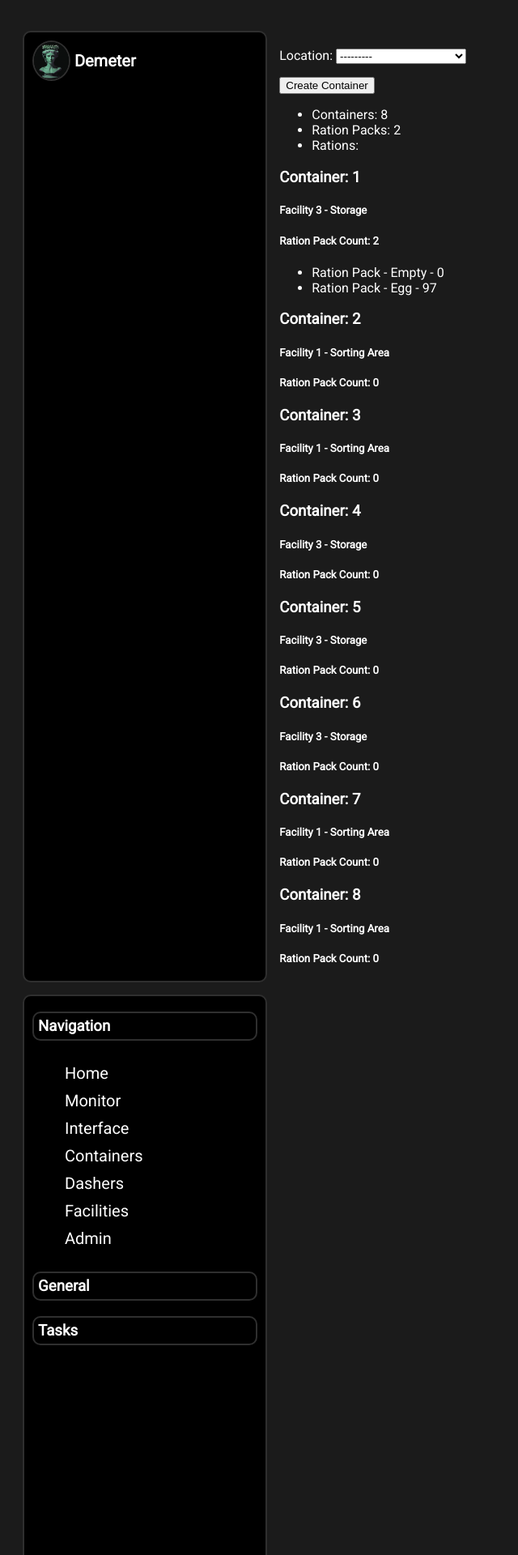
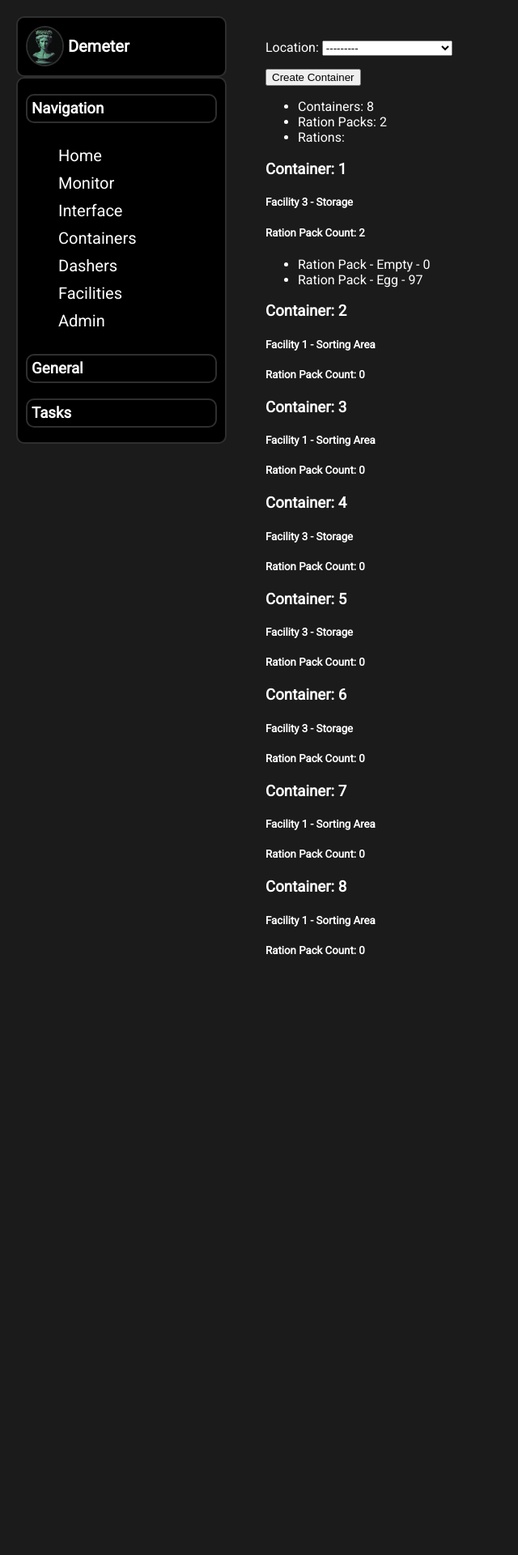
Before and after one commit to patteg21/Demeter, a Django app: page /containers/ in a window 1280 px wide. Shown: the top 1920 px of the page at 81% size, without its empty margins (0-640 px from the left). After the commit the page ends 1179 px from the top, so only its background shows below. Run offline with Django 4.2, Linux system fonts and the light colour scheme; data comes from the database, SQL or seed files in the repository; some web fonts are replaced.

Commit message:
clean base template ux/ui

```diff
--- a/demeter/inhabitant/static/css/base.css
+++ b/demeter/inhabitant/static/css/base.css
@@ -7,11 +7,15 @@
 }
 
 .layout-wrapper {
-    display: grid;
-    grid-template-columns: 1fr 3fr;
-    grid-gap: 15px;
-    grid-auto-rows: minmax(100px, auto);
-    padding-top: 10px;
+    position: fixed;
+    left: 0;
+    top: 0;
+    width: 300px;
+    height: 100%;
+    background-color: #1b1b1b;
+    color: #fff;
+    padding: 20px;
+    box-sizing: border-box;
 }
 
 
@@ -31,8 +35,7 @@
     background-color: black;
     border-radius: 10px 10px 10px 10px;
     display: flex;
-    grid-row: 1;
-    grid-column: 1;
+
 }
 
 .demeter-figure > img{
@@ -98,3 +101,8 @@
 .nav-list > li > a:hover {
     color: #2f2f2f;
   }
+
+
+.other-pages-bodies{
+    padding-left: 300px;
+}
--- a/demeter/inhabitant/templates/inhabitant/base.html
+++ b/demeter/inhabitant/templates/inhabitant/base.html
@@ -14,13 +14,12 @@
 </head>
 
 <body class="body">
+<div>
     <div class="layout-wrapper">
         <div class="demeter-figure">
             <img alt="dem" src="{% static 'img/demeter-Img.png' %}">
             <h1>Demeter</h1>
         </div>
-
-
         <div class="nav-area">
             <h3>Navigation</h3>
             <ul class="nav-list">
@@ -35,10 +34,13 @@
             <h3>General</h3>
             <h3>Tasks</h3>
         </div>
+    </div>
+    <div class="other-pages-bodies">
     {% block body %}
 
 
     {% endblock body %}
     </div>
+</div>
 </body>
 </html>
```
Lines whose indentation alone changed are shown as unchanged.
